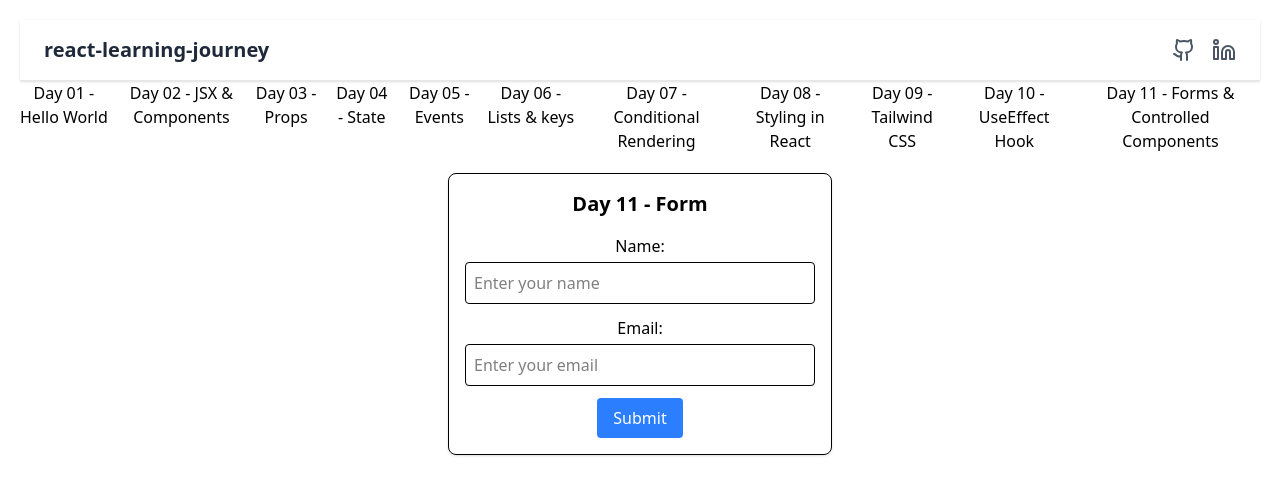
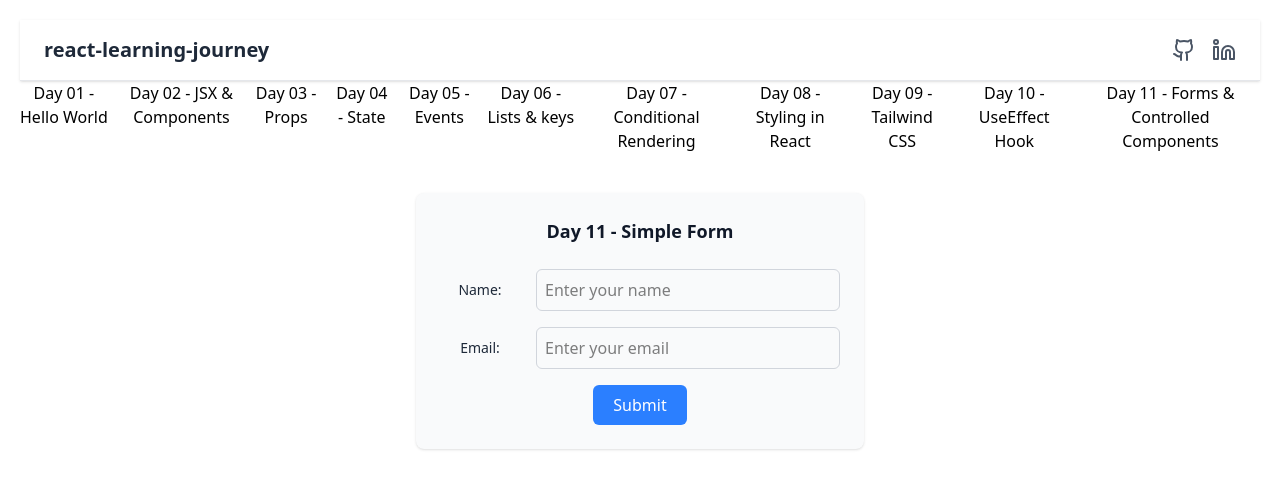
Before and after one commit to Vignesh-Ajri/react-learning-journey, a React (Vite) app: page /day11 in a window 1280 px wide. Shown: the top 494 px of the page. Built offline with nearby package versions, Linux system fonts and the light colour scheme.

Commit message:
Day11-Form.jsx style update

```diff
--- a/src/days/Day11-Form.jsx
+++ b/src/days/Day11-Form.jsx
@@ -17,47 +17,54 @@ export default function Day11Form() {
 
   // handle submit
   const handleSubmit = (e) => {
-    e.preventDefault(); // prevent page reload
+    e.preventDefault();
     console.log("Form Submitted:", formData);
     alert(`Name: ${formData.name}\nEmail: ${formData.email}`);
   };
 
   return (
-    <div className="p-4 max-w-sm mx-auto mt-5 border rounded-lg shadow">
-      <h2 className="text-xl font-bold mb-4">Day 11 - Form</h2>
-      <form onSubmit={handleSubmit} className="space-y-3">
-        <div>
-          <label className="block mb-1">Name:</label>
+    <div className="p-6 max-w-md mx-auto mt-10 bg-gray-50 rounded-lg shadow-sm">
+      <h2 className="text-lg font-semibold mb-6 text-center text-gray-900">
+        Day 11 - Simple Form
+      </h2>
+      <form onSubmit={handleSubmit} className="space-y-4">
+        {/* Name */}
+        <div className="flex items-center gap-4">
+          <label className="w-20 text-sm text-gray-800">Name:</label>
           <input
             type="text"
             name="name"
             value={formData.name}
             onChange={handleChange}
-            className="border rounded p-2 w-full"
+            className="flex-1 border border-gray-300 rounded-md p-2 focus:outline-none focus:ring-1 focus:ring-blue-400"
             placeholder="Enter your name"
             required
           />
         </div>
 
-        <div>
-          <label className="block mb-1">Email:</label>
+        {/* Email */}
+        <div className="flex items-center gap-4">
+          <label className="w-20 text-sm text-gray-800">Email:</label>
           <input
             type="email"
             name="email"
             value={formData.email}
             onChange={handleChange}
-            className="border rounded p-2 w-full"
+            className="flex-1 border border-gray-300 rounded-md p-2 focus:outline-none focus:ring-1 focus:ring-blue-400"
             placeholder="Enter your email"
             required
           />
         </div>
 
-        <button
-          type="submit"
-          className="bg-blue-500 text-white px-4 py-2 rounded hover:bg-blue-600"
-        >
-          Submit
-        </button>
+        {/* Submit Button */}
+        <div className="flex justify-center">
+          <button
+            type="submit"
+            className="bg-blue-500 text-white px-5 py-2 rounded-md hover:bg-blue-600 transition"
+          >
+            Submit
+          </button>
+        </div>
       </form>
     </div>
   );
```
